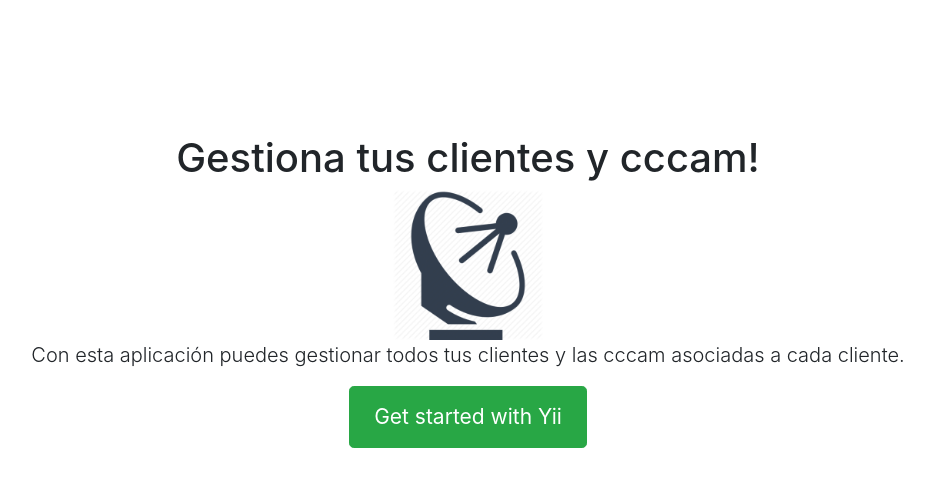
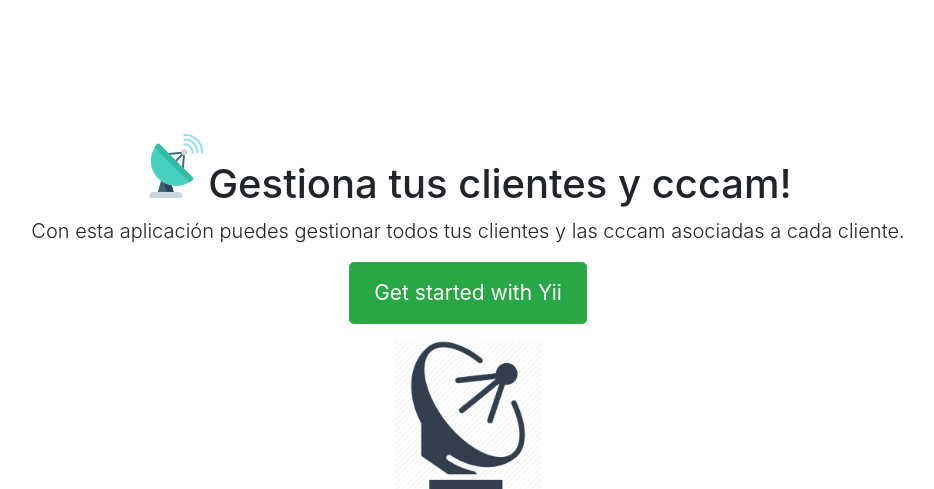
Before and after one commit to jujerez/cccamyii, a Yii app: template views/site/index.php in a window 1280 px wide. Shown: the top 489 px of the page, without its empty margins (172-1106 px from the left). Run offline with PHP 8.4 and a stand-in for Yii, Linux system fonts and the light colour scheme; the template is opened without the code that fills it, so the values that code supplies are empty; some libraries are stand-ins or nearby versions.

Commit message:
Agregando imagenes con helpers

```diff
--- a/views/site/index.php
+++ b/views/site/index.php
@@ -10,12 +10,9 @@
 
     <div class="jumbotron">
         <h1>Gestiona tus clientes y cccam!</h1>
-
+        <p class="lead">Con esta aplicación puedes gestionar todos tus clientes y las cccam asociadas a cada cliente.</p>
+        <p><a class="btn btn-lg btn-success" href="http://www.yiiframework.com">Get started with Yii</a></p>
         <img src=<?= Url::to('@web/images/parabolica.png') ?>  alt="parabolica">
-
-        <p class="lead">Con esta aplicación puedes gestionar todos tus clientes y las cccam asociadas a cada cliente.</p>
-
-        <p><a class="btn btn-lg btn-success" href="http://www.yiiframework.com">Get started with Yii</a></p>
     </div>
 
     <div class="body-content">
--- a/web/css/site.css
+++ b/web/css/site.css
@@ -104,3 +104,7 @@
 .jumbotron img {
     width: 150px;
 }
+
+.jumbotron h1::before {
+    content: url('../images/antena.png');
+}
```
Also changed, not shown: web/images/antena.png (added).
